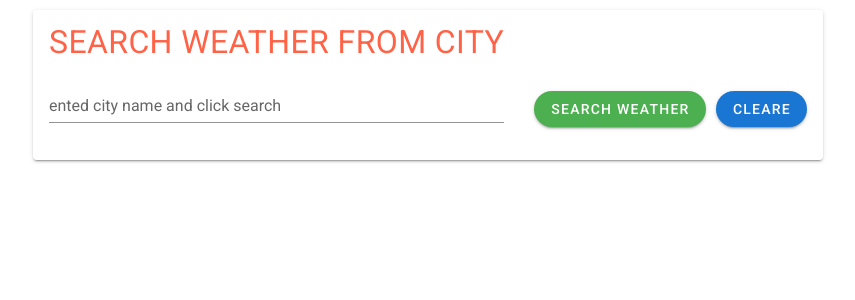
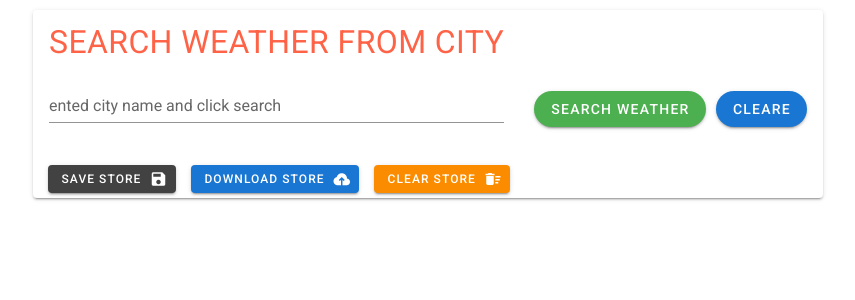
Before and after one commit to stenready/weather-vue, a Vue app: page / in a window 1280 px wide. Shown: the top 300 px of the page, without its empty margins (212-1067 px from the left). Built offline with nearby package versions, Linux system fonts and the light colour scheme.

Commit message:
done basic app

```diff
--- a/src/components/Header.vue
+++ b/src/components/Header.vue
@@ -20,6 +20,20 @@
             color="primary"
           >cleare</v-btn>
         </v-card-text>
+        <div class="action_wrap">
+          <v-btn @click="$store.dispatch('saveToStore')" color="secondary" small class="action_store">
+            Save Store
+            <v-icon right>save</v-icon>
+          </v-btn>
+          <v-btn @click="$store.dispatch('downloadFromStore')" color="primary" small class="action_store">
+            Download Store
+            <v-icon right>mdi-cloud-upload</v-icon>
+          </v-btn>
+          <v-btn @click="$store.dispatch('cleareStore')" color="warning" small class="action_store">
+            Clear Store
+            <v-icon right>delete_sweep</v-icon>
+          </v-btn>
+        </div>
       </v-card>
 
       <!-- card output -->
@@ -64,6 +78,7 @@
         </v-card-text>
         <v-btn @click="addToTable" style="margin: 15px;" x-large color="success" dark>Add to table</v-btn>
       </v-card>
+
 
       <!-- error log -->
       <h3 v-else class="error-message">{{ error }}</h3>
@@ -137,6 +152,12 @@ export default {
 </script>
 
 <style lang="scss">
+.action_wrap{
+  margin: 5px 15px
+}
+.action_store{
+  margin-right: 15px;
+}
 .super_header_app {
   font-weight: 400;
   font-size: 2rem !important;
--- a/src/components/Table.vue
+++ b/src/components/Table.vue
@@ -50,7 +50,7 @@ export default {
     };
   },
   watch: {
-    myItems(value) {
+    myItems(value) { // генерция таблицы
       const resData = value.map((el) => {
         return {
           id: el.id,
--- a/src/store/index.js
+++ b/src/store/index.js
@@ -16,6 +16,9 @@ export default new Vuex.Store({
     }
   },
   mutations: {
+    DOWNLOAD_FROM_STORE(state, data) {
+      state.cities = JSON.parse(data)
+    },
     REMOVE_FROM_STATE(state, data) {
       const res = state.cities.filter( el => {
         const element = data.find( c => c.id === el.id)
@@ -31,6 +34,17 @@ export default new Vuex.Store({
     }
   },
   actions: {
+    saveToStore({ commit, getters }) {
+      const state = getters.getCities
+      if( state.length > 0 ) localStorage.setItem('cities', JSON.stringify(state))
+    },
+    downloadFromStore({ commit }) {
+      let cities = localStorage.getItem('cities');
+      if(cities) commit('DOWNLOAD_FROM_STORE', cities)
+    },
+    cleareStore({ commit }) {
+      localStorage.setItem('cities', [])
+    },
     addToTableState({ commit }, town) {
       commit('ADD_TO_TABLE_STATE', town)
     },
```
